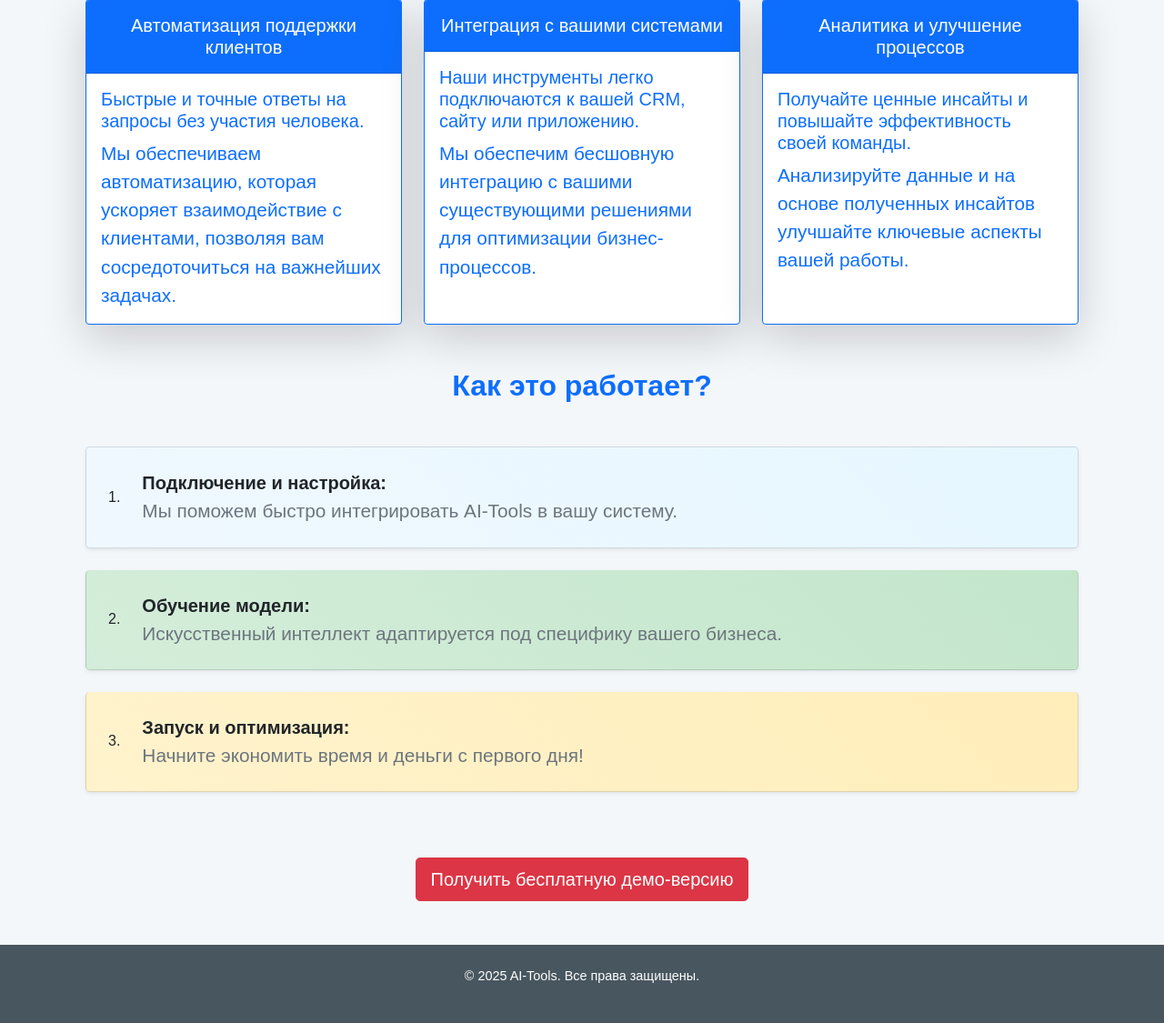
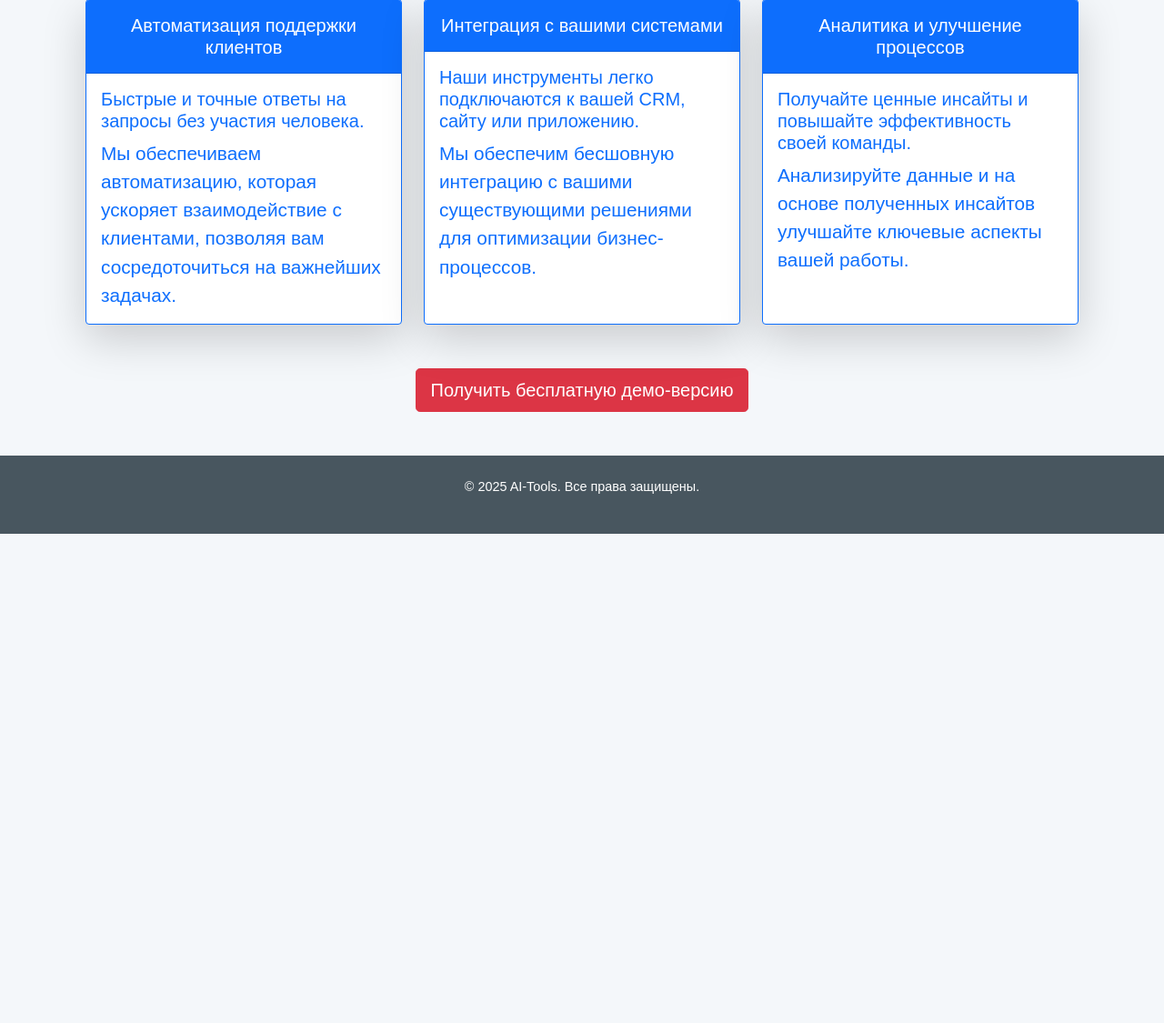
Before and after one commit to Narek12345/AI-Tools, a Django app: page / in a window 1280 px wide. Shown: the part 1418-2543 px from the top of the page at 91% size. After the commit the page ends 2005 px from the top, so only its background shows below. Run offline with Django 5.2, Linux system fonts and the light colour scheme.

Commit message:
Removed the item from the main page 'How does it work?'.

```diff
--- a/core/templates/core/home.html
+++ b/core/templates/core/home.html
@@ -94,34 +94,6 @@
     </div>
   </div>
 
-  <!-- Как это работает? -->
-  <div class="container my-5">
-    <h2 class="text-center mb-5 fw-bold text-primary">Как это работает?</h2>
-    <ol class="list-group list-group-numbered">
-      <li class="list-group-item d-flex align-items-center rounded-3 shadow-sm mb-4 p-4 wow fadeInLeft" data-wow-delay="0.1s" style="background: linear-gradient(45deg, #f0f8ff, #e6f7ff);">
-        <i class="bi bi-plug text-info fs-4 me-4"></i>
-        <div>
-          <strong class="fs-5 text-dark">Подключение и настройка:</strong>
-          <p class="mb-0 text-muted">Мы поможем быстро интегрировать AI-Tools в вашу систему.</p>
-        </div>
-      </li>
-      <li class="list-group-item d-flex align-items-center rounded-3 shadow-sm mb-4 p-4 wow fadeInLeft" data-wow-delay="0.3s" style="background: linear-gradient(45deg, #d4edda, #c3e6cb);">
-        <i class="bi bi-robot text-success fs-4 me-4"></i>
-        <div>
-          <strong class="fs-5 text-dark">Обучение модели:</strong>
-          <p class="mb-0 text-muted">Искусственный интеллект адаптируется под специфику вашего бизнеса.</p>
-        </div>
-      </li>
-      <li class="list-group-item d-flex align-items-center rounded-3 shadow-sm mb-4 p-4 wow fadeInLeft" data-wow-delay="0.5s" style="background: linear-gradient(45deg, #fff3cd, #ffeeba);">
-        <i class="bi bi-rocket text-warning fs-4 me-4"></i>
-        <div>
-          <strong class="fs-5 text-dark">Запуск и оптимизация:</strong>
-          <p class="mb-0 text-muted">Начните экономить время и деньги с первого дня!</p>
-        </div>
-      </li>
-    </ol>
-  </div>
-
   <!-- Демо-версия -->
   <div class="container my-5 text-center">
     <a href="#" class="btn btn-danger btn-lg wow bounceIn" data-wow-delay="0.7s">Получить бесплатную демо-версию</a>
```
